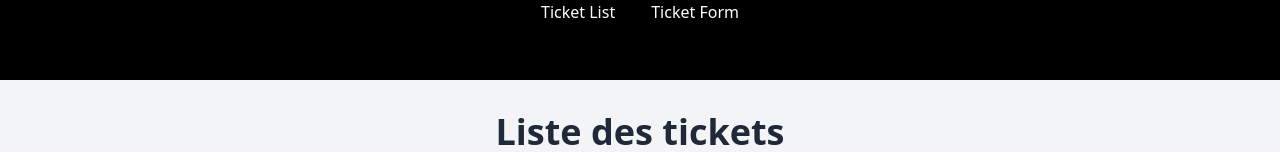
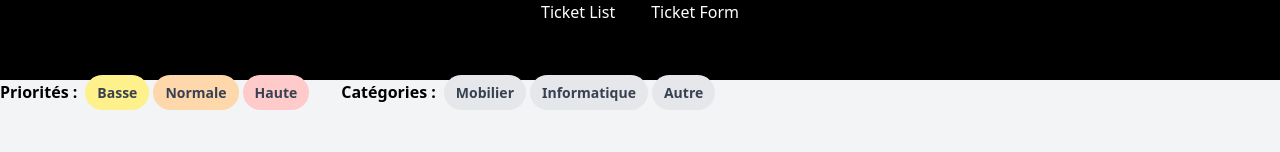
Before and after one commit to LouisBrousse/Tickets, a Vue app in the folder frontend/: page /tickets in a window 1280 px wide. Shown: the top 152 px of the page. Built offline with nearby package versions, Linux system fonts and the light colour scheme; no server answers.

Commit message:
Part 8 copier coller de la correction!!

```diff
--- a/frontend/src/components/TicketCard.vue
+++ b/frontend/src/components/TicketCard.vue
@@ -40,7 +40,7 @@
 </template>
 
 <script setup>
-import { ref, watch } from 'vue';
+import { ref, computed } from 'vue';
 import { format } from 'date-fns';
 import { CATEGORIES, PRIORITIES } from '../constants';
 import { asyncTicket, ticketOfId } from '../use/useTickets';
@@ -58,14 +58,7 @@ const props = defineProps({
 });
 
 // Ticket data reference
-const ticket = ticketOfId.value(props.ticketId);
-
-// // Watch for changes in ticketId prop and update ticket details // 1ere Solution
-// watch(() => props.ticketId, async () => {
-//   ticket.value = await asyncTicket(props.ticketId);
-// }, {
-//   immediate: true
-// });
+const ticket = computed(()=> ticketOfId.value(props.ticketId));
 
 // Function to format date and time
 
--- a/frontend/src/use/useTickets.js
+++ b/frontend/src/use/useTickets.js
@@ -1,5 +1,6 @@
 import { useLocalStorage } from '@vueuse/core'
 import { ref, computed } from 'vue'
+import { CATEGORIES, PRIORITIES } from '../constants';
 
 
 // Reactive reference to store ticket data based on ticket IDs
@@ -96,6 +97,11 @@ export const allSortedTicket = computed(()=> {
 
 // fonction de filtrage
 
+export const allfilteredTicket = computed(()=> {
+
+
+})
+
 // export const allFilteredTicket = computed(()=> {
 
 // })
--- a/frontend/src/views/ticketslist.vue
+++ b/frontend/src/views/ticketslist.vue
@@ -1,6 +1,33 @@
 <template>
   <!-- Container for the entire component -->
   <div class="bg-gray-100 h-screen">
+    <div class="flex mb-3">
+         <span class="mr-2 font-bold">Priorités :</span>
+         <ul class="flex space-x-1">
+            <li><a href="#" @click="togglePriority('low')" :class="{ 'opacity-20': !filteredPriorities.has('low') }" class="bg-yellow-200 rounded-full px-3 py-2 text-sm font-semibold text-gray-700">
+               {{ PRIORITIES['low'] }}
+            </a></li>
+            <li><a href="#" @click="togglePriority('normal')" :class="{ 'opacity-20': !filteredPriorities.has('normal') }" class="bg-orange-200 rounded-full px-3 py-2 text-sm font-semibold text-gray-700">
+               {{ PRIORITIES['normal'] }}
+            </a></li>
+            <li><a href="#" @click="togglePriority('high')" :class="{ 'opacity-20': !filteredPriorities.has('high') }" class="bg-red-200 rounded-full px-3 py-2 text-sm font-semibold text-gray-700">
+               {{ PRIORITIES['high'] }}
+            </a></li>
+         </ul>
+         <span class="ml-8 mr-2 font-bold">Catégories :</span>
+         <ul class="flex space-x-1">
+            <li><a href="#" @click="toggleCategory('furniture')" :class="{ 'opacity-20': !filteredCategories.has('furniture') }" class="bg-gray-200 rounded-full px-3 py-2 text-sm font-semibold text-gray-700">
+               {{ CATEGORIES['furniture'] }}
+            </a></li>
+            <li><a href="#" @click="toggleCategory('computer')" :class="{ 'opacity-20': !filteredCategories.has('computer') }" class="bg-gray-200 rounded-full px-3 py-2 text-sm font-semibold text-gray-700">
+               {{ CATEGORIES['computer'] }}
+            </a></li>
+            <li><a href="#" @click="toggleCategory('other')" :class="{ 'opacity-20': !filteredCategories.has('other') }" class="bg-gray-200 rounded-full px-3 py-2 text-sm font-semibold text-gray-700">
+               {{ CATEGORIES['other'] }}
+            </a></li>
+         </ul>
+      </div>
+
       <!-- Title of the ticket list -->
       <h1 class="text-4xl font-bold mb-8 text-gray-800 text-center p-8">Liste des tickets</h1>
 
@@ -9,7 +36,7 @@
           <!-- Left column for ticket cards -->
           <div class="basis 1/2 p-4">
               <!-- Loop through all tickets and display TicketCard component for each -->
-              <div id="card" v-for="ticket in allTickets" :key="ticket.id">
+              <div id="card" v-for="ticket in visibleTickets" :key="ticket.id">
                   <TicketCard :ticketId="ticket.id" @click="onClick(ticket.id)" :selected="ticket.id === selectedTicketId"></TicketCard>
               </div>
           </div>
@@ -24,14 +51,15 @@
 </template>
 
 <script setup>
-import { ref } from 'vue'
+import { ref, computed } from 'vue'
 import { useRoute } from 'vue-router'
 import TicketCard from '/src/components/TicketCard.vue'
 import router from '/src/router'
+import { PRIORITIES, CATEGORIES } from '../constants'
 import { allTickets } from '../use/useTickets'
 
-// Reference for the list of tickets
-const listetickets = ref([]);
+
+
 
 // Reference for the current route
 const route = useRoute();
@@ -39,12 +67,48 @@ const route = useRoute();
 // Reference for the selected ticket ID
 const selectedTicketId = ref(route.params.ticketId)
 
-// Assign the value of allTickets to listetickets
-listetickets.value = allTickets
+
 
 // Function to handle click events on ticket cards
 const onClick = (ticketId) => {
   selectedTicketId.value = ticketId
   router.push(`/tickets/${ticketId}`)
+
 }
+
+const filteredPriorities = ref(new Set(['low', 'normal', 'high']))
+const togglePriority = (priority) => {
+   if (filteredPriorities.value.has(priority)) {
+      filteredPriorities.value.delete(priority)
+   } else {
+      filteredPriorities.value.add(priority)
+   }
+   router.push(`/tickets`)
+}
+
+const filteredCategories = ref(new Set(['furniture', 'computer', 'other']))
+const toggleCategory = (category) => {
+   if (filteredCategories.value.has(category)) {
+      filteredCategories.value.delete(category)
+   } else {
+      filteredCategories.value.add(category)
+   }
+   router.push(`/tickets`)
+}
+
+
+const visibleTickets = computed(() => allTickets.value
+   // filter list by priorities
+   .filter(ticket => filteredPriorities.value.has(ticket.priority))
+   // filter list by categories
+   .filter(ticket => filteredCategories.value.has(ticket.category))
+   // sort result by 'created_at' attribute
+   .sort((ticket1, ticket2) => {
+      // return new Date(ticket1.created_at) - new Date(ticket2.created_at)
+      if (ticket1.created_at < ticket2.created_at) return -1
+      if (ticket1.created_at > ticket2.created_at) return 1
+      return 0
+   })
+)
+
 </script>
```
